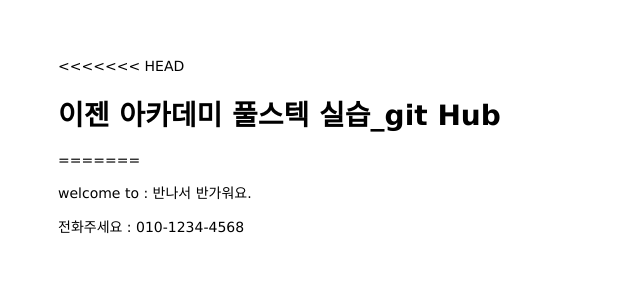
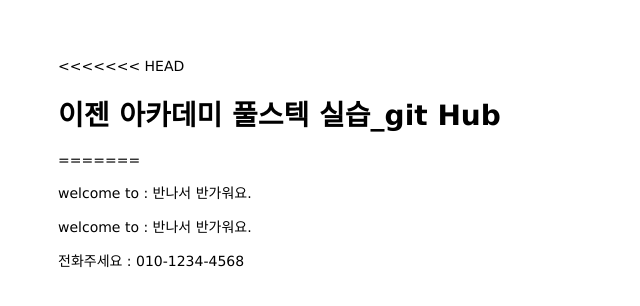
Before and after one commit to MrGomGit/mastering-git-github, a website: page public/index.html in a window 1280 px wide. Shown: the whole page, without its empty margins (0-640 px from the left). Drawn offline with Linux system fonts and the light colour scheme.

Commit message:
body change

```diff
--- a/public/index.html
+++ b/public/index.html
@@ -10,6 +10,7 @@
   <h1>이젠 아카데미 풀스텍 실습_git Hub </h1>
 =======
   <p>welcome to : 반나서 반가워요.</p>
+  <p>welcome to : 반나서 반가워요.</p>
 </body>
 
 <footer>
```
